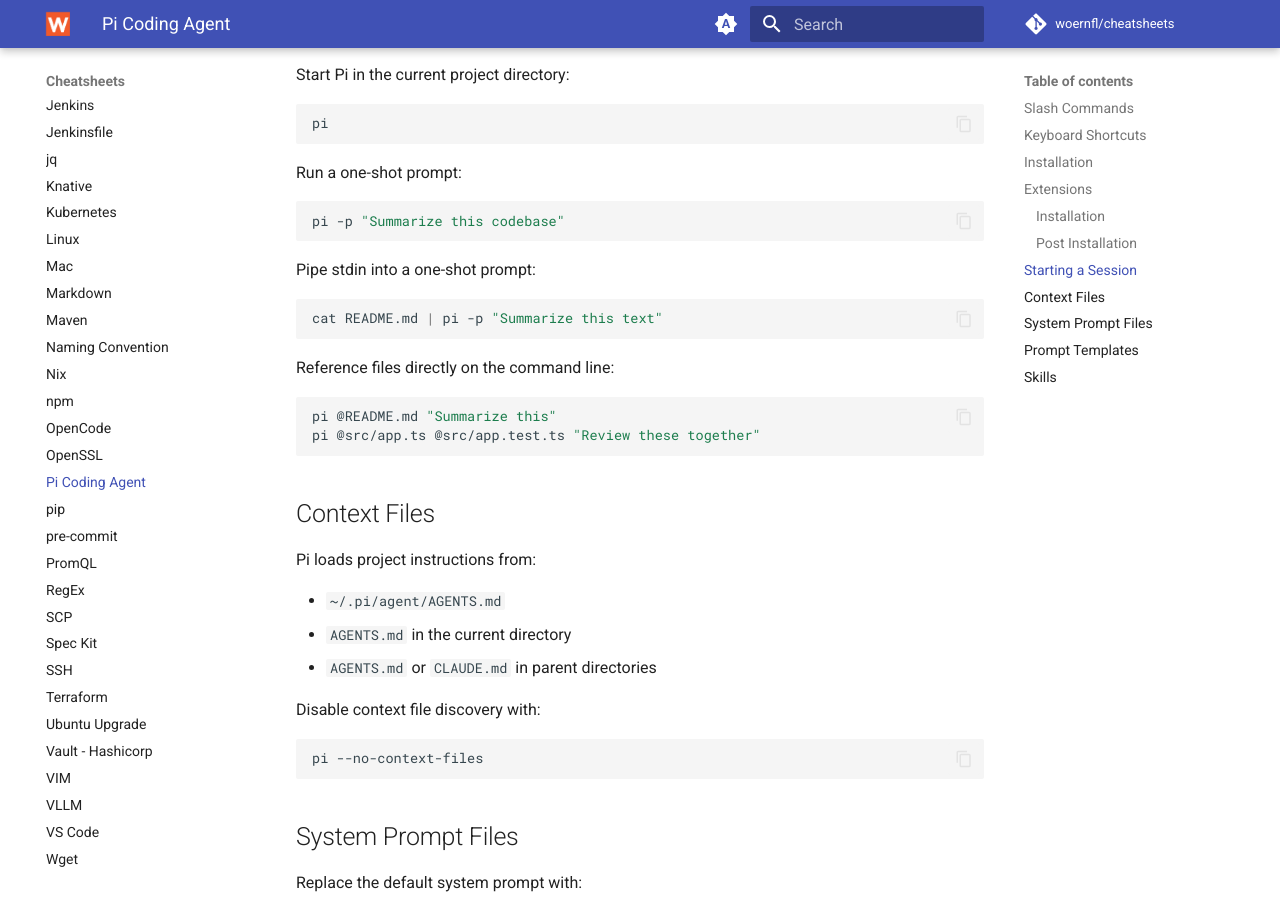
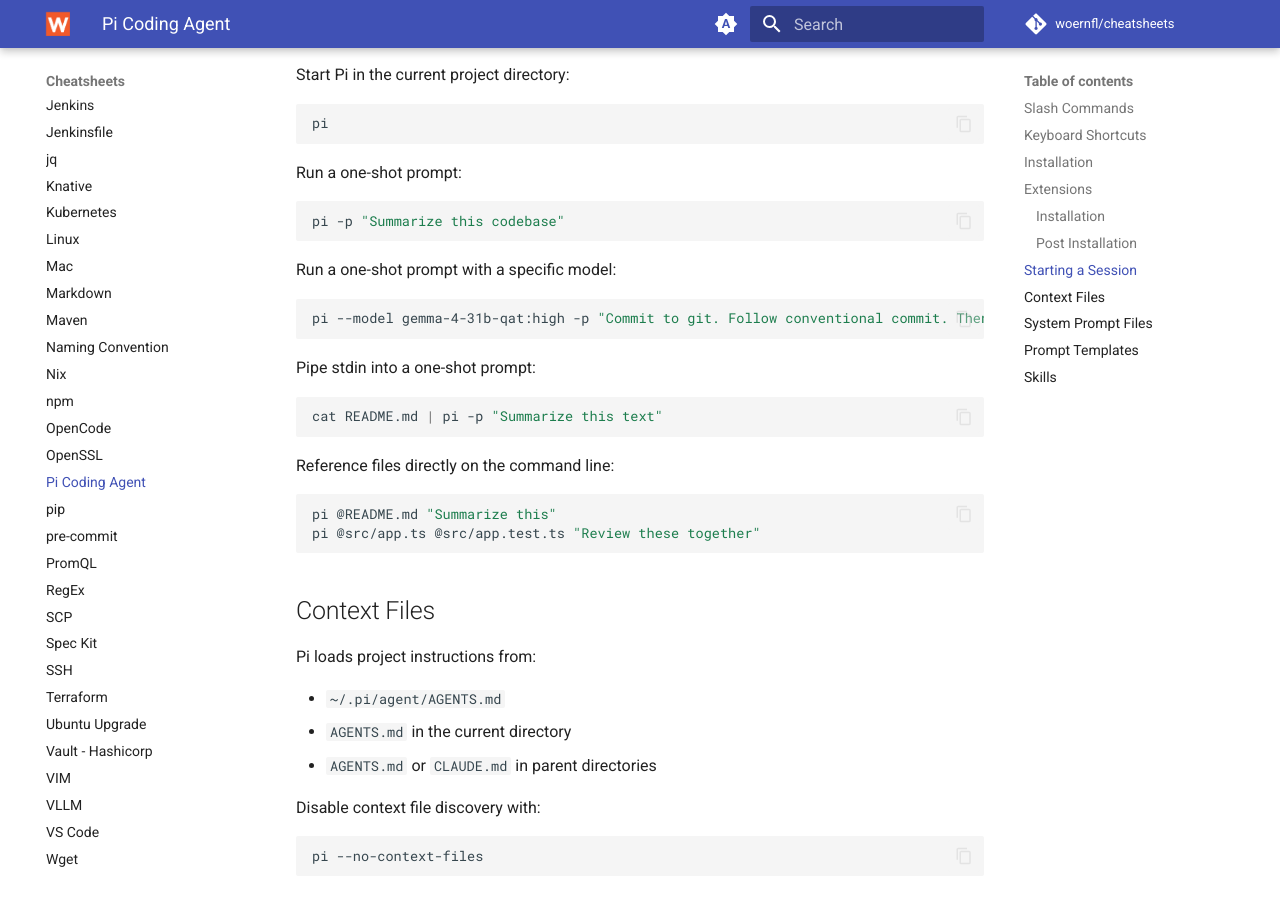
Before and after one commit to woernfl/cheatsheets, an MkDocs documentation site: the page built from docs/pi.md, in a window 1280 px wide and 900 px high, scrolled down 4718 px. Built offline with MkDocs 1.6.1 and Material for MkDocs 9.7.7, drawn with Linux system fonts in a browser that asks for light colours; comment, search, counter and statistics services are not loaded.

Commit message:
Enhance pi.md with one-shot prompt examples (#391)
Added examples for running one-shot prompts with specific models and piping stdin.

````diff
--- a/docs/pi.md
+++ b/docs/pi.md
@@ -213,6 +213,12 @@
 pi -p "Summarize this codebase"
 ```
 
+Run a one-shot prompt with a specific model:
+
+```bash
+pi --model gemma-4-31b-qat:high -p "Commit to git. Follow conventional commit. Then push and open a PR on GitHub."
+```
+
 Pipe stdin into a one-shot prompt:
 
 ```bash
````
